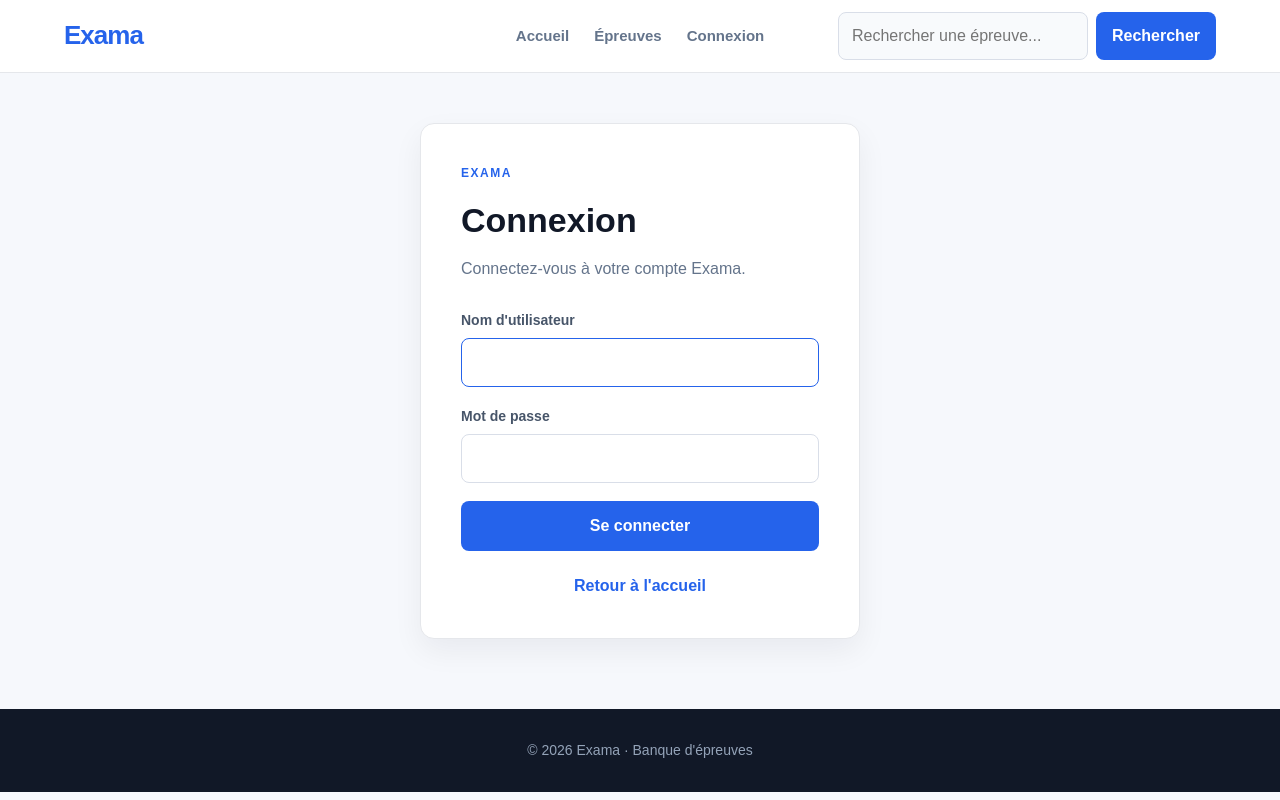
After one commit to Mirix-sudo/Exama, a Django app: page /login/ in a window 1280 px wide. The commit adds this page. Run offline with Django 5.2, Linux system fonts and the light colour scheme.

Commit message:
Connexion ajouté

```diff
--- a/epreuves/urls.py
+++ b/epreuves/urls.py
@@ -5,6 +5,8 @@ from . import views
 
 urlpatterns = [
     path("", views.home, name="home"),
+    path("login/", views.login_view, name="login"),
+    path("logout/", views.logout_view, name="logout"),
     path("epreuves/", views.liste_epreuves, name="epreuves"),
     path(
         "epreuves/<int:id>/",
--- a/epreuves/views.py
+++ b/epreuves/views.py
@@ -1,6 +1,7 @@
 import unicodedata
 
-from django.shortcuts import render, get_object_or_404
+from django.contrib.auth import authenticate, login, logout
+from django.shortcuts import redirect, render, get_object_or_404
 
 from .models import Epreuve, Matiere
 
@@ -114,3 +115,35 @@ def epreuves_details(request, id):
     return render(request, "epreuves_details.html", {
         "epreuve": epreuve,
     })
+
+
+def login_view(request):
+
+    if request.user.is_authenticated:
+        return redirect("home")
+
+    erreur = None
+
+    if request.method == "POST":
+        username = request.POST.get("username", "").strip()
+        password = request.POST.get("password", "")
+        utilisateur = authenticate(
+            request,
+            username=username,
+            password=password,
+        )
+
+        if utilisateur is not None:
+            login(request, utilisateur)
+            return redirect("home")
+
+        erreur = "Nom d'utilisateur ou mot de passe incorrect."
+
+    return render(request, "login.html", {"erreur": erreur})
+
+
+def logout_view(request):
+    if request.method == "POST":
+        logout(request)
+
+    return redirect("login")
--- a/static/css/style.css
+++ b/static/css/style.css
@@ -84,6 +84,24 @@ select {
 }
 
 .nav-links a:hover {
+    color: #2563eb;
+}
+
+.logout-form {
+    margin: 0;
+}
+
+.logout-form button {
+    padding: 0;
+    border: none;
+    background: transparent;
+    color: #64748b;
+    font: inherit;
+    font-weight: bold;
+    cursor: pointer;
+}
+
+.logout-form button:hover {
     color: #2563eb;
 }
 
@@ -396,6 +414,104 @@ select {
 
 
 /* =========================================
+   LOGIN
+   ========================================= */
+
+.login-page {
+    display: flex;
+    justify-content: center;
+}
+
+.login-card {
+    width: 100%;
+    max-width: 440px;
+    padding: 40px;
+
+    background: #ffffff;
+    border: 1px solid #e5e7eb;
+    border-radius: 14px;
+    box-shadow: 0 12px 30px rgba(15, 23, 42, 0.06);
+}
+
+.login-card h1 {
+    margin: 0;
+    color: #111827;
+    font-size: 34px;
+}
+
+.login-intro {
+    margin: 8px 0 28px;
+    color: #64748b;
+}
+
+.login-error {
+    margin: 0 0 20px;
+    padding: 12px 14px;
+
+    background: #fef2f2;
+    border: 1px solid #fecaca;
+    border-radius: 8px;
+    color: #b91c1c;
+}
+
+.login-form {
+    display: flex;
+    flex-direction: column;
+    gap: 18px;
+}
+
+.login-field {
+    display: flex;
+    flex-direction: column;
+    gap: 6px;
+}
+
+.login-field label {
+    color: #475569;
+    font-size: 14px;
+    font-weight: 700;
+}
+
+.login-field input {
+    width: 100%;
+    padding: 11px 12px;
+
+    border: 1px solid #d9dee8;
+    border-radius: 8px;
+    background: #ffffff;
+    color: #172033;
+    outline: none;
+}
+
+.login-field input:focus {
+    border-color: #2563eb;
+}
+
+.login-button {
+    padding: 12px 18px;
+
+    border: none;
+    border-radius: 8px;
+    background: #2563eb;
+    color: #ffffff;
+    font-weight: 700;
+    cursor: pointer;
+}
+
+.login-button:hover {
+    background: #1d4ed8;
+}
+
+.login-home-link {
+    display: block;
+    margin-top: 22px;
+    color: #2563eb;
+    font-weight: 600;
+    text-align: center;
+}
+
+
+/* =========================================
    FILTERS
    ========================================= */
 
@@ -405,6 +521,7 @@ select {
 
     display: flex;
     align-items: end;
+    justify-content: center;
     gap: 15px;
     flex-wrap: wrap;
 
@@ -711,6 +828,10 @@ select {
         grid-template-columns: 1fr;
     }
 
+    .login-card {
+        padding: 30px 22px;
+    }
+
     .filters {
         align-items: stretch;
         flex-direction: column;
--- a/templates/base.html
+++ b/templates/base.html
@@ -40,6 +40,15 @@
             <div class="nav-links">
                 <a href="{% url 'home' %}">Accueil</a>
                 <a href="{% url 'epreuves' %}">Épreuves</a>
+                {% if user.is_authenticated %}
+                    <span>{{ user.username }}</span>
+                    <form method="post" action="{% url 'logout' %}" class="logout-form">
+                        {% csrf_token %}
+                        <button type="submit">Déconnexion</button>
+                    </form>
+                {% else %}
+                    <a href="{% url 'login' %}">Connexion</a>
+                {% endif %}
             </div>
 
             <form
--- /dev/null
+++ b/templates/login.html
@@ -0,0 +1,50 @@
+{% extends "base.html" %}
+
+{% block title %}
+Connexion - Exama
+{% endblock title %}
+
+{% block content %}
+<div class="login-page">
+    <section class="login-card" aria-labelledby="login-title">
+        <p class="section-label">EXAMA</p>
+        <h1 id="login-title">Connexion</h1>
+        <p class="login-intro">Connectez-vous à votre compte Exama.</p>
+
+        {% if erreur %}
+            <p class="login-error" role="alert">{{ erreur }}</p>
+        {% endif %}
+
+        <form method="post" class="login-form">
+            {% csrf_token %}
+
+            <div class="login-field">
+                <label for="username">Nom d'utilisateur</label>
+                <input
+                    type="text"
+                    id="username"
+                    name="username"
+                    autocomplete="username"
+                    required
+                    autofocus
+                >
+            </div>
+
+            <div class="login-field">
+                <label for="password">Mot de passe</label>
+                <input
+                    type="password"
+                    id="password"
+                    name="password"
+                    autocomplete="current-password"
+                    required
+                >
+            </div>
+
+            <button type="submit" class="login-button">Se connecter</button>
+        </form>
+
+        <a href="{% url 'home' %}" class="login-home-link">Retour à l'accueil</a>
+    </section>
+</div>
+{% endblock content %}
```
Also changed, not shown: db.sqlite3.
